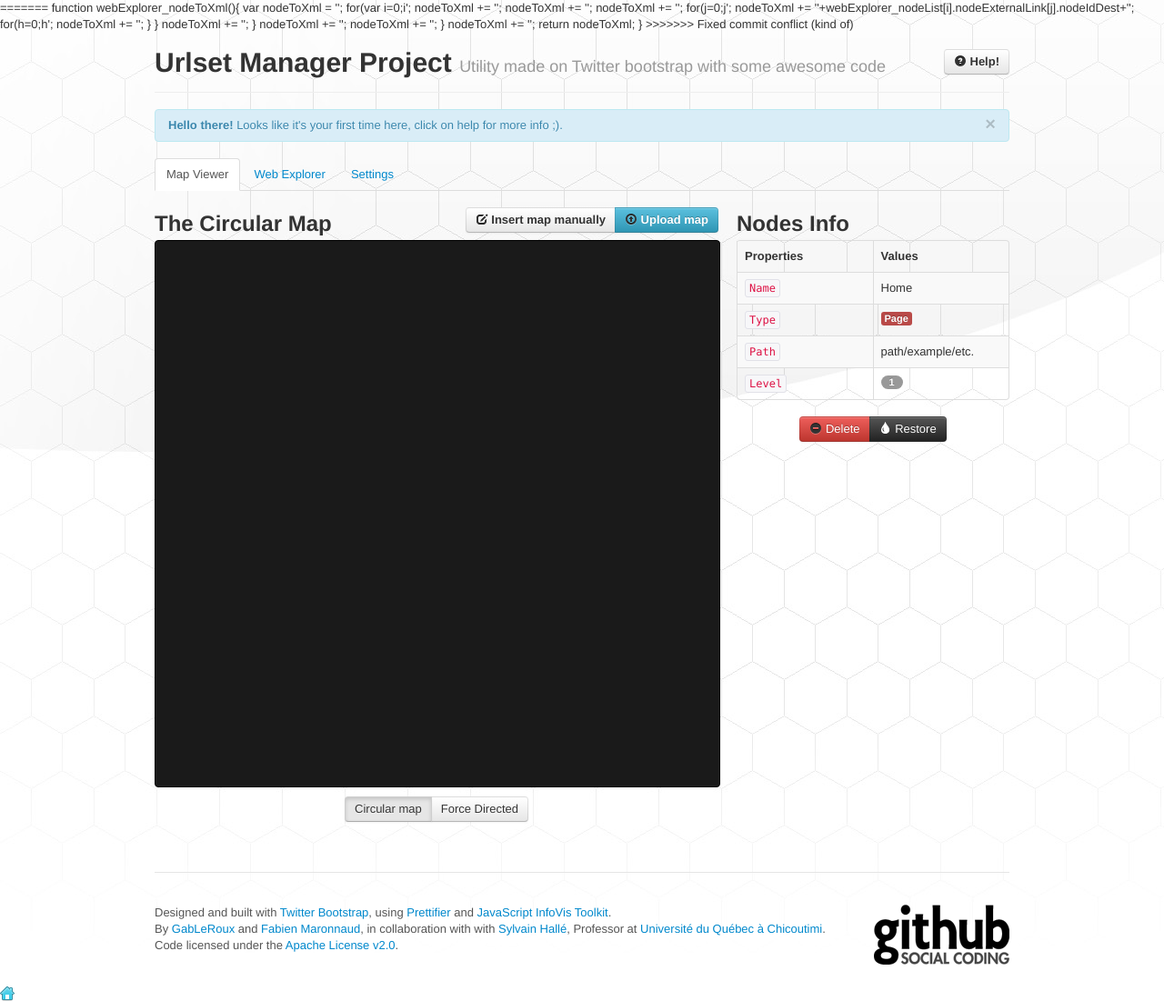
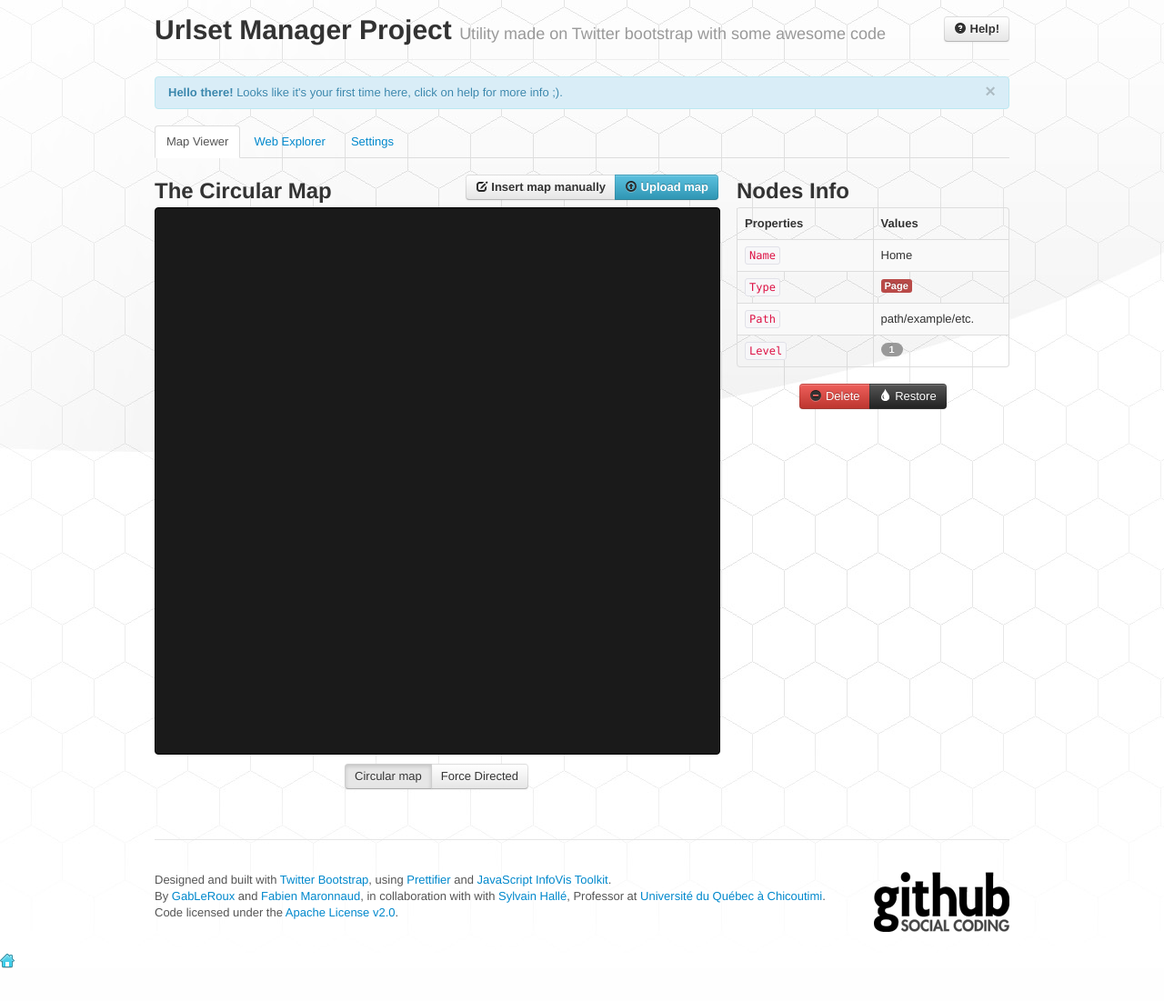
Before and after one commit to WebMole/WebMole, a PHP site: page / in a window 1280 px wide. Shown: the whole page at 91% size. After the commit the page ends 1065 px from the top, so only its background shows below. Run offline with PHP 8.4, Linux system fonts and the light colour scheme.

Commit message:
Removed github conflict crap :/  supposed to be ok now
I'm too noob with github, gotta learn a bit more about conflicts :)

```diff
--- a/js/web-explorer.js.php
+++ b/js/web-explorer.js.php
@@ -237,11 +237,6 @@
 	consoleNodePopover += '</td>';
 	consoleNodePopover += '</tr>';
 	consoleNodePopover += '</table>';
-<<<<<<< HEAD
-
-=======
-
->>>>>>> Fixed commit conflict (kind of)
 	var consoleNodeContent = '<div id="webExplorer_consoleNode'+nodeId+'" class="alert alert-success" style="margin-bottom:2px;">';
 	consoleNodeContent += '<button type="button" class="close" data-dismiss="alert">×</button>';
 	consoleNodeContent += '<a href="#" rel="popover" data-original-title="Node '+nodeId+' details :" data-content="'+consoleNodePopover+'">';
@@ -290,52 +285,6 @@
 
 	$('#webExplorer_consoleNode'+nodeId+' > a').attr('data-content',consoleNodePopover);
 }
-<<<<<<< HEAD:js/web-explorer.js
-
-
-function webExplorer_nodeToXml(){
-	var nodeToXml = '<urlset>';
-	for(var i=0;i<webExplorer_nodeList.length;i++){
-		nodeToXml += '<url>';
-		nodeToXml += '<nodeid>'+webExplorer_nodeList[i].id+'</nodeid>';
-		nodeToXml += '<href><![CDATA['+webExplorer_nodeList[i].nodeDocumentLocationHref+']]></href>';
-		nodeToXml += '<dom><![CDATA['+webExplorer_nodeList[i].nodeHtmlContent+']]></dom>';
-		nodeToXml += '<links>';
-		for(j=0;j<webExplorer_nodeList[i].nodeExternalLink.length;j++){
-			nodeToXml += '<link>';
-			nodeToXml += '<path>'+webExplorer_nodeList[i].nodeExternalLink[j].elementPath+'</path>';
-			nodeToXml += '<nodeid>'+webExplorer_nodeList[i].nodeExternalLink[j].nodeIdDest+'</nodeid>';
-			for(h=0;h<webExplorer_nodeList.length;h++){
-				if(webExplorer_nodeList[h].id == webExplorer_nodeList[i].nodeExternalLink[j].nodeIdDest){
-					nodeToXml += '<href><![CDATA['+webExplorer_nodeList[i].nodeDocumentLocationHref+']]></href>';
-					nodeToXml += '<type><![CDATA['+webExplorer_nodeList[i].nodeType+']]></type>';
-				}
-			}
-			nodeToXml += '</link>';
-		}
-		nodeToXml += '</links>';
-		nodeToXml += '</url>';
-	}
-	nodeToXml += '</urlset>';
-	return nodeToXml;
-}
-
-
-
-
-
-
-
-
-
-
-
-=======
->>>>>>> Made web-explorer.js dynamic ;):js/web-explorer.js.php
-
-<<<<<<< HEAD
-</script>
-=======
 
 function webExplorer_nodeToXml(){
 	var nodeToXml = '<urlset>';
@@ -365,4 +314,3 @@
 }
 
 </script>
->>>>>>> Fixed commit conflict (kind of)
--- a/web-explorer.php
+++ b/web-explorer.php
@@ -6,17 +6,6 @@
 
 <div class="row" id="web-explorer">
 	<div class="span12">
-<<<<<<< HEAD
-    	<div class="control-group spacer">
-        	<div class="controls">
-            	<div class="input-append">
-                	<input type="text" class="span6" id="sh_url_start" value="http://localhost:8888/st/p20.html"/><button type="button" class="btn btn-success" id="sh_url_start_btn" onclick="webExplorer_start();"><i class="icon-play icon-white"></i> Start exploration</button><button type="button" class="btn btn-info" id="sh_url_start_btn" onclick=""><i class="icon-globe icon-white"></i> View map</button><button type="button" class="btn btn-info" id="sh_url_start_btn" onclick=""><i class="icon-download-alt icon-white"></i> Extract map</button><button type="button" class="btn btn-danger" id="sh_url_start_btn" onclick=""><i class="icon-stop icon-white"></i> Cancel</button>
-                </div>
-            </div>
-        </div>
-    </div>
-    <div class="span5">
-=======
 		<div class="control-group spacer">
 			<div class="controls">
 				<div class="input-append">
@@ -26,8 +15,8 @@
 			</div>
 		</div>
 	</div>
+
 	<div class="span5">
->>>>>>> Added Config System
 		<h2>Console</h2>
 
 		<div id="web-explorer-console">
```
